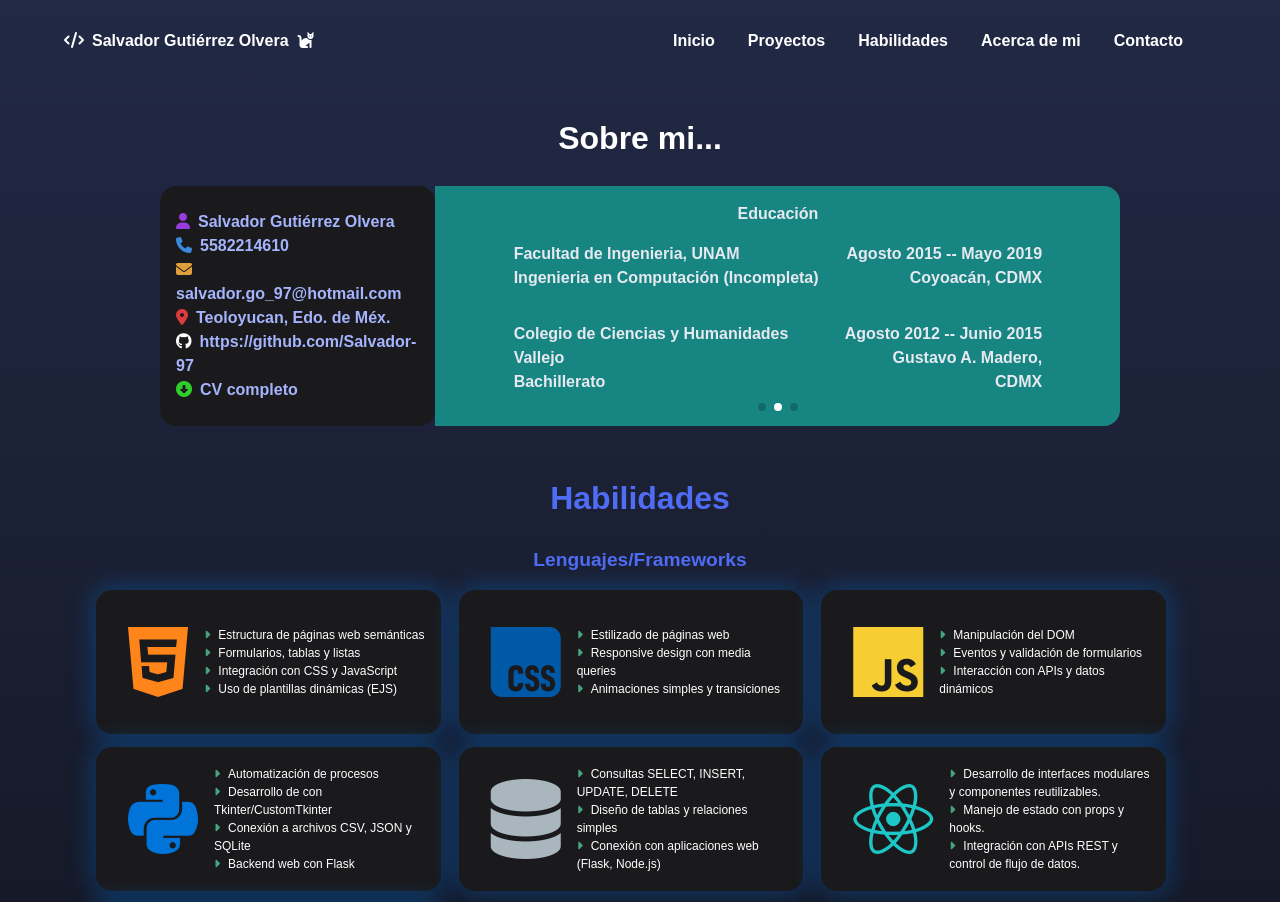
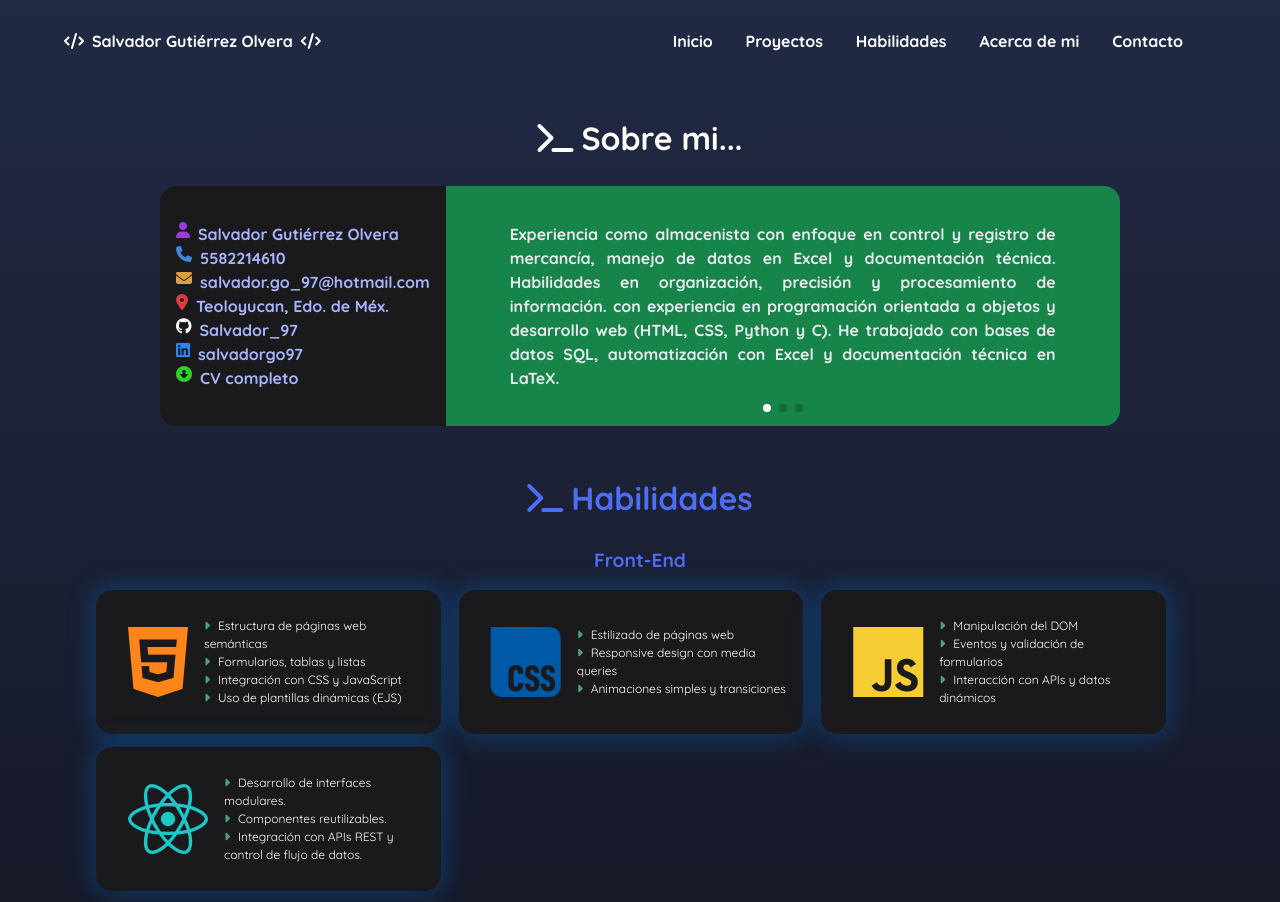
Before and after one commit to Salvador-97/Salvador-97.github.io, a React (Vite) app in the folder portafolio/: page / in a window 1280 px wide. Shown: the top 902 px of the page. Built offline with nearby package versions, Linux system fonts and the light colour scheme.

Commit message:
links-agregados

```diff
--- a/portafolio/index.html
+++ b/portafolio/index.html
@@ -2,7 +2,7 @@
 <html lang="en">
   <head>
     <meta charset="UTF-8" />
-    <link rel="icon" type="image/svg+xml" href="/vite.svg" />
+    <link rel="icon" type="image/svg+xml" href="/cat.svg" />
     <meta name="viewport" content="width=device-width, initial-scale=1.0" />
     <title>portafolio</title>
   </head>
--- a/portafolio/package.json
+++ b/portafolio/package.json
@@ -3,14 +3,18 @@
   "private": true,
   "version": "0.0.0",
   "type": "module",
+  "homepage": "https://salvador-97.github.io/",
   "scripts": {
     "dev": "vite",
     "build": "vite build",
     "lint": "eslint .",
-    "preview": "vite preview"
+    "preview": "vite preview",
+    "predeploy": "npm run build",
+    "deploy": "gh-pages -d dist"
   },
   "dependencies": {
     "@tailwindcss/vite": "^4.1.14",
+    "gh-pages": "^6.3.0",
     "react": "^19.1.1",
     "react-dom": "^19.1.1",
     "swiper": "^12.0.2"
--- a/portafolio/src/App.jsx
+++ b/portafolio/src/App.jsx
@@ -5,9 +5,9 @@ function App() {
   return (
     <>
     <Navbar />
-    <body className="h-full bg-[#1A1D2E]">
+    <main>
         <Secciones/>
-    </body>
+    </main>
     </>
   );
 }
--- a/portafolio/src/components/AcercaMi.jsx
+++ b/portafolio/src/components/AcercaMi.jsx
@@ -6,13 +6,14 @@ import '../index.css'
 
 import { aboutMe, informacion, listaInfo } from '../utils/informacionContacto';
 import { listaEstudios, estudios, listaTrabajos, trabajos } from '../utils/informacionContacto';
+import { copiar } from '../utils/copiarContenido';
 
 export function Carousel() {
     return (
         <Swiper
             modules={[Pagination, Autoplay]}
             pagination={{ clickable: true }}
-            autoplay={{ delay: 3000, disableOnInteraction: false }}
+            // autoplay={{ delay: 3000, disableOnInteraction: false }}
             spaceBetween={20}
             slidesPerView={1}
             loop={true}
@@ -62,14 +63,36 @@ export function Carousel() {
     );
 }
 
+export function Enlace({ info }) {
+    return (
+        <>
+        <a href={informacion[info].link} target='_blank'
+        className='hover:text-[#dee2f8] transition-all duration-700 ease-out cursor-pointer'>
+            {informacion[info].valor}
+        </a>
+        </>
+    );
+}
+
+export function Dato({ info }) {
+    return (
+        <>
+            <div onClick={() => copiar(info)} name={info}>
+                {informacion[info].valor}
+            </div>
+        </>
+    );
+}
+
 export function Contacto() {
     return (
         <ul className="text-[1.2rem]">
             {listaInfo.map((info, index) => (
-                <li key={index} className='text-[1rem]'>
+                <li key={index} className='text-[1rem] flex hover:text-[#dee2f8] transition-all duration-700 ease-out cursor-pointer'>
                     <i className={`${informacion[info].icono} pr-[0.5rem]`}
                         style={{ color: informacion[info].color }}></i>
-                    {informacion[info].valor}</li>
+                    {informacion[info].enlace ? <Enlace info={info} /> : <Dato info={info} />}
+                </li>
             ))}
         </ul>
     );
@@ -78,7 +101,7 @@ export function Contacto() {
 export default function AcercaMi() {
     return (
         <div className="flex rounded-[1rem] overflow-x-hidden">
-            <div className="flex items-center justify-center w-[30%] bg-[#1A1A1D] rounded-[1rem] p-[1rem] text-[#A5B4FC] font-[700]">
+            <div className="flex items-center justify-center w-[30%] bg-[#1A1A1D] rounded-lr-[1rem] p-[1rem] text-[#A5B4FC] font-[700]">
                 <Contacto />
             </div>
             <Carousel />
--- a/portafolio/src/components/Habilidades.jsx
+++ b/portafolio/src/components/Habilidades.jsx
@@ -1,13 +1,13 @@
-import { lenguajes, listaLenguajes, listaSkills, skills } from "../utils/informacionHabilidades";
+import { lenguajes, listaFront, listaBack, listaSkills, skills } from "../utils/informacionHabilidades";
 
-export function Habilidad({lenguaje}) {
+export function Habilidad({ lenguaje }) {
     return (
         <div className="flex w-[95%] transform transition-transform hover:scale-105 duration-700 ease-out justify-center">
             <div className="w-[100%] flex justify-around bg-[#1A1A1D] hover:bg-[#212122] p-[1rem] mb-[0.8rem] rounded-[1rem] shadow-[0_0_25px_5px_#0074D950]">
                 <div className="p-[1rem]">
                     <i
-                    className={`${lenguaje.icono} text-[5rem]`}
-                    style={{color: lenguaje.colorIcono}}>
+                        className={`${lenguaje.icono} text-[5rem]`}
+                        style={{ color: lenguaje.colorIcono }}>
                     </i>
                 </div>
                 <div className="flex items-center">
@@ -22,14 +22,14 @@ export function Habilidad({lenguaje}) {
     );
 }
 
-export function Skills({skill}) {
+export function Skills({ skill }) {
     return (
         <div className="flex w-full h-[12rem] justify-center transform transition-transform hover:scale-110 duration-900 ease-out">
             <div className="w-[80%] flex justify-around bg-[#1A1A1D] p-[1rem] mb-[0.8rem] rounded-[1rem] shadow-[0_0_25px_5px_#0074D950]">
                 <div className="p-[0.5rem]">
                     <i className={`
                         ${skill.icono} text-[5rem] text-[#fff] mb-[0.5rem]`}
-                        style={{color: skill.color}}></i>
+                        style={{ color: skill.color }}></i>
                     <p className="text-[#fff] font-[700]">{skill.nombre}</p>
                 </div>
             </div>
@@ -37,16 +37,25 @@ export function Skills({skill}) {
     );
 }
 
+export function TipoLenguage({ titulo, lista }) {
+    return (
+        <>
+        <h2 className="text-[#4F6CF4] font-[700] text-[1.2rem] mb-[1rem]">{titulo}</h2>
+        <div className="grid grid-cols-3 justify-between">
+            {lista.map((lenguaje, index) => (
+                <Habilidad key={index} lenguaje={lenguajes[lenguaje]}/>
+            ))}
+        </div>
+        </>
+    );
+}
+
 export default function Habilidades() {
     return (
         <>
             <div className="flex flex-col text-center">
-                <h2 className="text-[#4F6CF4] font-[700] text-[1.2rem] mb-[1rem]">Lenguajes/Frameworks</h2>
-                <div className="grid grid-cols-3 justify-between">
-                    {listaLenguajes.map((lenguaje, index) => (
-                        <Habilidad key={index} lenguaje={lenguajes[lenguaje]}/>
-                    ))}
-                </div>
+                <TipoLenguage titulo="Front-End" lista={listaFront}/>
+                <TipoLenguage titulo="Back-End" lista={listaBack}/>
             </div>
             <div className="flex flex-col text-center">
                 <h2 className="text-[#4F6CF4] font-[700] text-[1.2rem] mb-[1rem]">Soft Skills</h2>
--- a/portafolio/src/components/Navbar.jsx
+++ b/portafolio/src/components/Navbar.jsx
@@ -2,7 +2,7 @@ import '../index.css'
 
 export function ItemsNav ({ nombre }) {
     return (
-        <li><a href='#' className='no-underline text-[#fff] font-[700] hover:text-[#00C4CC]'>
+        <li><a href='#' className='no-underline text-[#fff] font-[700] hover:text-[#DD8FFA]'>
             {nombre}</a>
         </li>
     );
@@ -20,10 +20,10 @@ export default function Navbar({ }) {
         <nav className='py-[0.8rem]'>
             <div className='flex justify-between mx-[4rem] mt-[1rem]'>
                 <div>
-                    <p className='text-[#fff] font-[700]'>
+                    <p className='text-[#fff] font-[700] hover:text-[#DD8FFA] cursor-pointer duration-700 transition-all ease-out transform hover:scale-110'>
                         <i className="fa-solid fa-code pr-[0.5rem]"></i>
                         Salvador Gutiérrez Olvera
-                        <i className="fa-solid fa-cat pl-[0.5rem]"></i>
+                        <i className="fa-solid fa-code pl-[0.5rem]"></i>
                     </p>
                 </div>
                 <div className='w-1/2'>
--- a/portafolio/src/components/Secciones.jsx
+++ b/portafolio/src/components/Secciones.jsx
@@ -9,7 +9,7 @@ export function Seccion({Titulo, color}) {
             <h3 className={`w-1/4 text-center text-[2rem] mx-auto my-[1.5rem]
             font-[700]`}
             style={{color: color}}>
-                {Titulo}
+                <i className="fa-solid fa-terminal pr-[0.5rem]"></i>{Titulo}
             </h3>
         </div>
     );
--- a/portafolio/src/index.css
+++ b/portafolio/src/index.css
@@ -1,32 +1,18 @@
+@import url('https://fonts.googleapis.com/css2?family=Quicksand:wght@300..700&display=swap');
+
 @import "tailwindcss/preflight.css" layer(base);
 @tailwind utilities;
 
-
 @layer
-base
- {
+base {
   *, *::before, *::after {
-
-box-sizing
-: border-box;
-  }
-
-  * {
-
-margin
-: 0;
-
-padding
-: 0;
-
-box-sizing
-: border-box;
+    box-sizing: border-box;
+    margin: 0;
+    margin: 0;
   }
 
   html {
-
-font-family
-: sans-serif;
+    font-family: 'Quicksand', sans-serif;
     /* color: #333; */
   }
 }
--- /dev/null
+++ b/portafolio/src/utils/copiarContenido.js
@@ -0,0 +1,13 @@
+export function copiar(elemento) {
+    const texto = document.querySelector(`[name=${elemento}]`);
+    if (!texto) return
+
+    const contenido = texto.innerHTML || texto.textContent || texto.value
+
+    navigator.clipboard.writeText(contenido)
+        .then(() => {
+            alert("Copiado");
+        })
+        .catch(() => {
+        })
+}
--- a/portafolio/src/utils/informacionContacto.js
+++ b/portafolio/src/utils/informacionContacto.js
@@ -5,38 +5,55 @@ en programación orientada a objetos y desarrollo web (HTML, CSS, Python y C).
 He trabajado con bases de datos SQL, automatización con Excel y documentación
 técnica en LaTeX.`
 
-export const listaInfo = ['nombre', 'telefono', 'correo', 'direccion', 'github', 'cv'];
+export const listaInfo = ['nombre', 'telefono', 'correo', 'direccion', 'github', 'linkedin','cv'];
 
 export const informacion = {
     nombre: {
         valor:'Salvador Gutiérrez Olvera',
         icono: 'fa-solid fa-user',
-        color: '#983CDE'
+        color: '#983CDE',
+        enlace: false
+
     },
     telefono: {
         valor: '5582214610',
         icono: 'fa-solid fa-phone',
-        color: '#3C88DE'
+        color: '#3C88DE',
+        enlace: false
+
     },
     correo: {
         valor: 'salvador.go_97@hotmail.com',
         icono: 'fa-solid fa-envelope',
-        color: '#DE9E3C'
+        color: '#DE9E3C',
+        enlace: false
     },
     direccion: {
         valor: 'Teoloyucan, Edo. de Méx.',
         icono: 'fa-solid fa-location-dot',
-        color: '#DE3C3C'
+        color: '#DE3C3C',
+        enlace: false
     },
     github: {
-        valor: 'https://github.com/Salvador-97',
+        valor: 'Salvador_97',
         icono: 'fa-brands fa-github',
-        color: '#fff'
+        color: '#fff',
+        link: 'https://github.com/Salvador-97',
+        enlace: true
     },
+    linkedin: {
+        valor: 'salvadorgo97',
+        icono: 'fa-brands fa-linkedin',
+        color: '#2787F5',
+        link: 'https://www.linkedin.com/in/salvadorgo97/',
+        enlace: true
+    }
+    ,
     cv: {
         valor: 'CV completo',
         icono: 'fa-solid fa-circle-down',
-        color: '#2ECF29'
+        color: '#2ECF29',
+        enlace: true
     }
 }
 
--- a/portafolio/src/utils/informacionHabilidades.js
+++ b/portafolio/src/utils/informacionHabilidades.js
@@ -1,4 +1,5 @@
-export const listaLenguajes = ['html', 'css', 'javascript', 'python', 'sql', 'react', 'node']
+export const listaFront = ['html', 'css', 'javascript', 'react']
+export const listaBack = ['python', 'sql', 'node']
 
 const htmlJSON = {
     icono: 'fa-brands fa-html5',
@@ -36,8 +37,8 @@ const pythonJSON = {
     colorIcono: '#0074D9',
     conocimiento: {
         item1: 'Automatización de procesos',
-        item2: 'Desarrollo de con Tkinter/CustomTkinter',
-        item3: 'Conexión a archivos CSV, JSON y SQLite',
+        item2: 'UI con Tkinter/CustomTkinter',
+        item3: 'Conexión a archivos CSV y SQLite',
         item4: 'Backend web con Flask'
     }
 }
@@ -56,9 +57,10 @@ const reactJSON = {
     icono: 'fa-brands fa-react',
     colorIcono: '#1EC7C7',
     conocimiento: {
-        item1: 'Desarrollo de interfaces modulares y componentes reutilizables.',
-        item2: 'Manejo de estado con props y hooks.',
-        item3: 'Integración con APIs REST y control de flujo de datos.',
+        item1: 'Desarrollo de interfaces modulares.',
+        item2: 'Componentes reutilizables.',
+        // item3: 'Manejo de estado con props y hooks.',
+        item4: 'Integración con APIs REST y control de flujo de datos.',
     }
 }
 
```
Also changed, not shown: portafolio/public/cat.svg (added).
